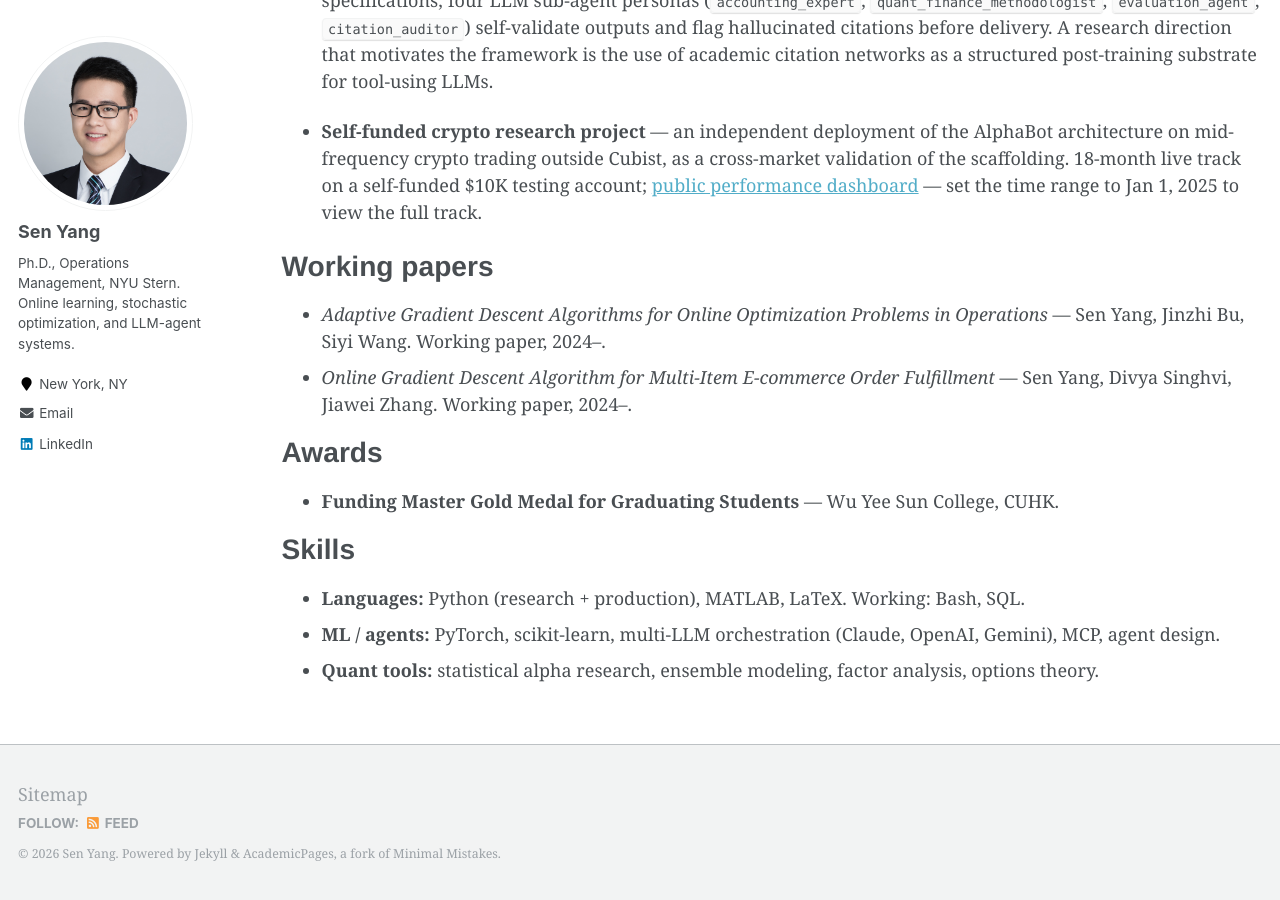
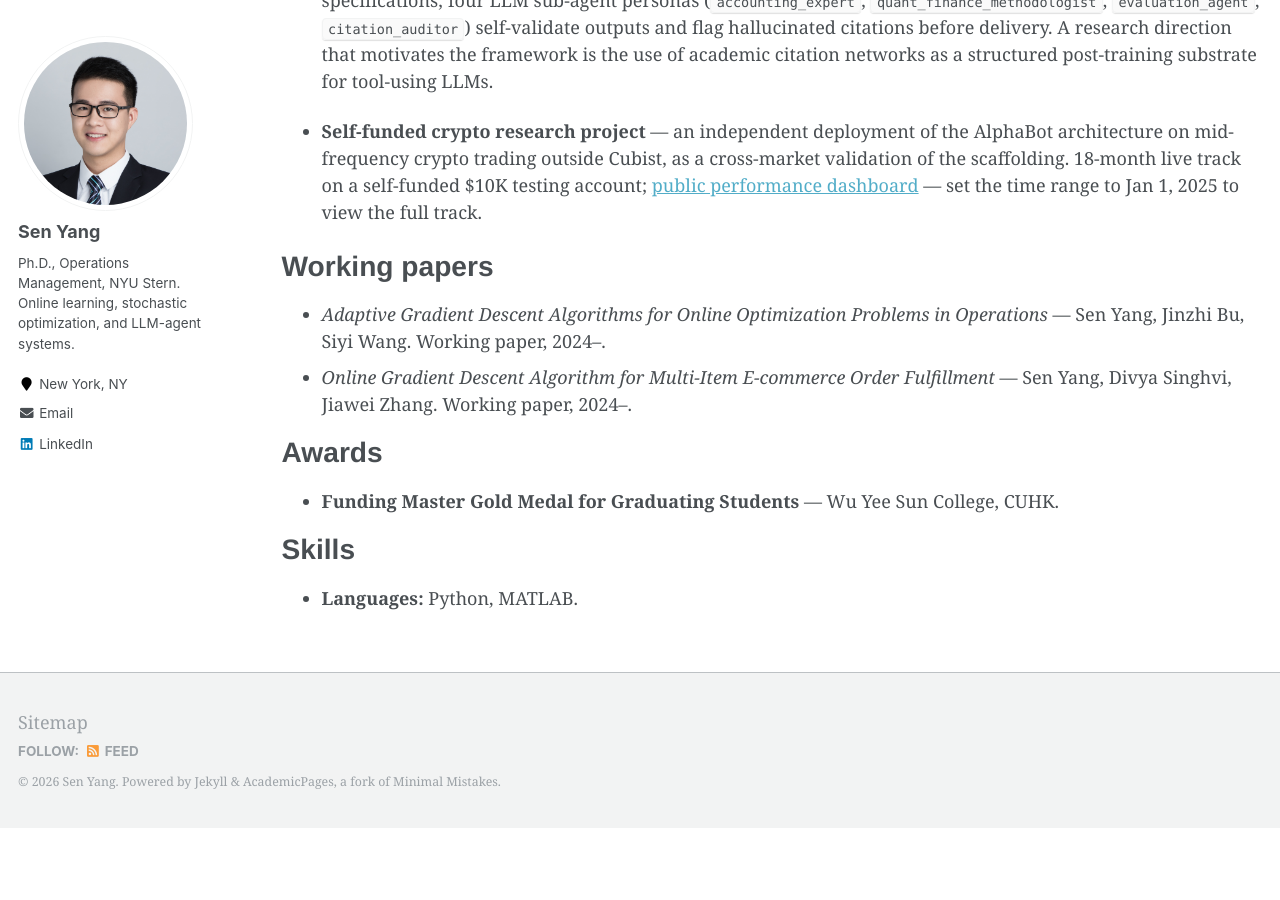
Before and after one commit to SenYangOM/SenYangOM.github.io, a Jekyll site: the page built from _pages/cv.md, in a window 1280 px wide and 900 px high, scrolled down 1319 px. Built offline with Jekyll 4.4.1, drawn with Linux system fonts in a browser that asks for light colours; after the commit the page ends 2147 px from its top, so only the background shows below that; some of the changed text lies outside the part shown.

Commit message:
CV page: simplify Skills, link to Apr-26 PDF
Trim the Skills section to a single Languages line, matching the
decision to drop the ML/agent and quant sub-lines in the LaTeX CV.
Swap the Download PDF link to the new SenYang_NYU_CV_Apr26.pdf
generated today.

```diff
--- a/_pages/cv.md
+++ b/_pages/cv.md
@@ -53,6 +53,4 @@ redirect_from:
 
 # Skills
 
-* **Languages:** Python (research + production), MATLAB, LaTeX. Working: Bash, SQL.
-* **ML / agents:** PyTorch, scikit-learn, multi-LLM orchestration (Claude, OpenAI, Gemini), MCP, agent design.
-* **Quant tools:** statistical alpha research, ensemble modeling, factor analysis, options theory.
+* **Languages:** Python, MATLAB.
```
Also changed, not shown: other parts of _pages/cv.md (+1 -1 lines), 1 other file.
